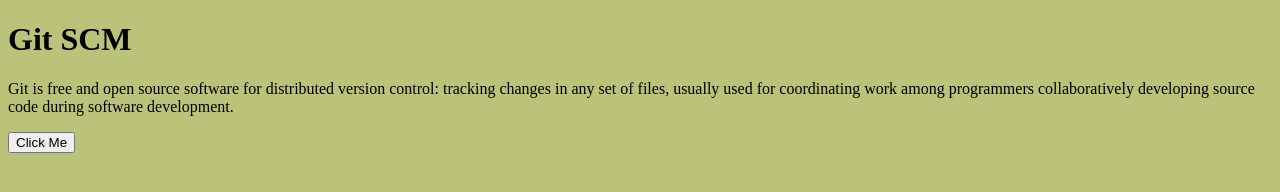
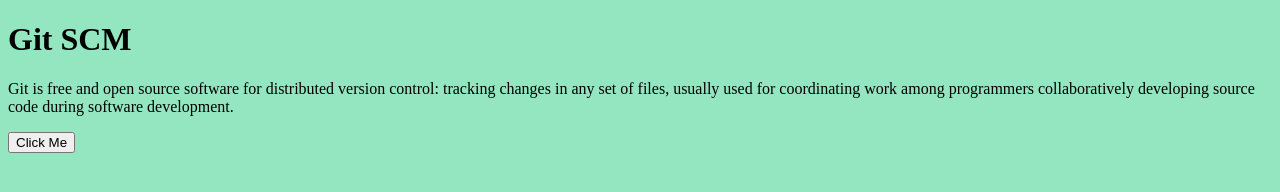
Before and after one commit to Keyshelldevops/sample-website, a plain HTML site: page index.html in a window 1280 px wide. Drawn offline with Linux system fonts and the light colour scheme.

Commit message:
changed bg to cyan

```diff
--- a/style.css
+++ b/style.css
@@ -1,3 +1,3 @@
 body {
-    background-color: rgb(187, 194, 121);
+    background-color: rgb(148, 230, 192);
 }
```
